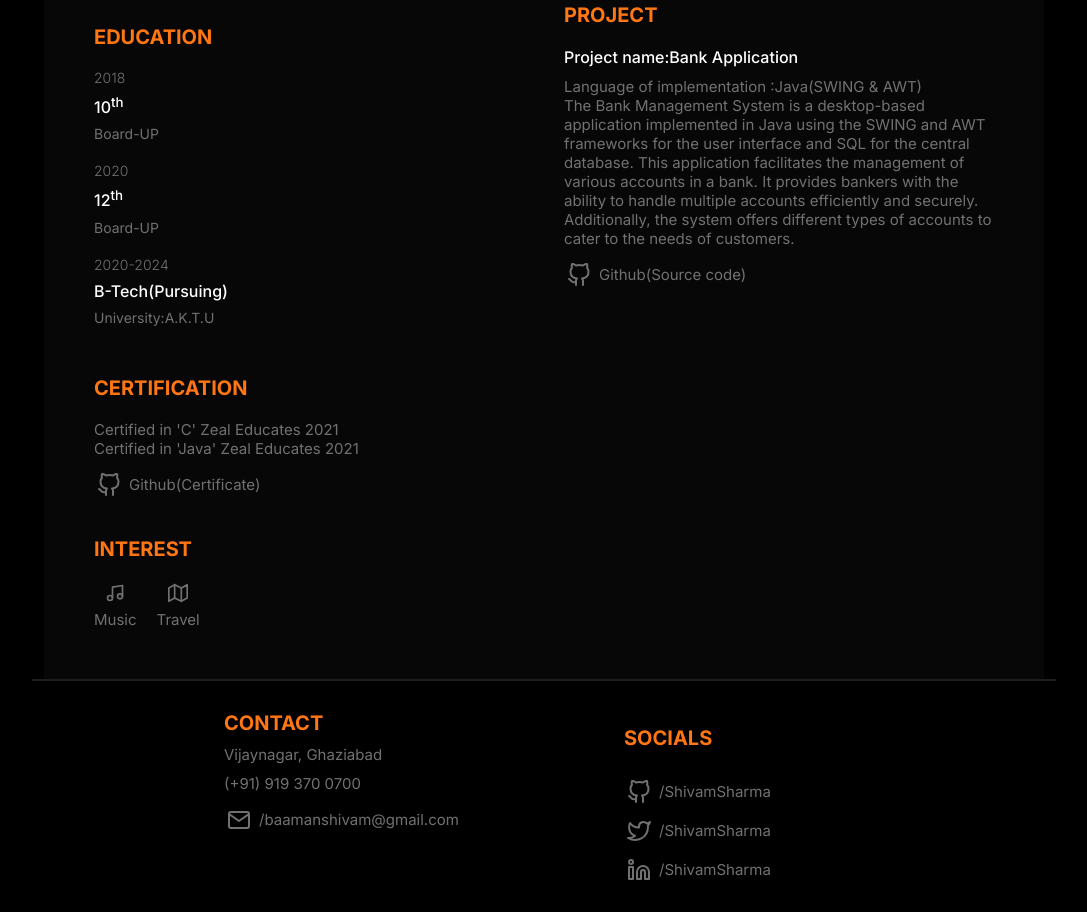
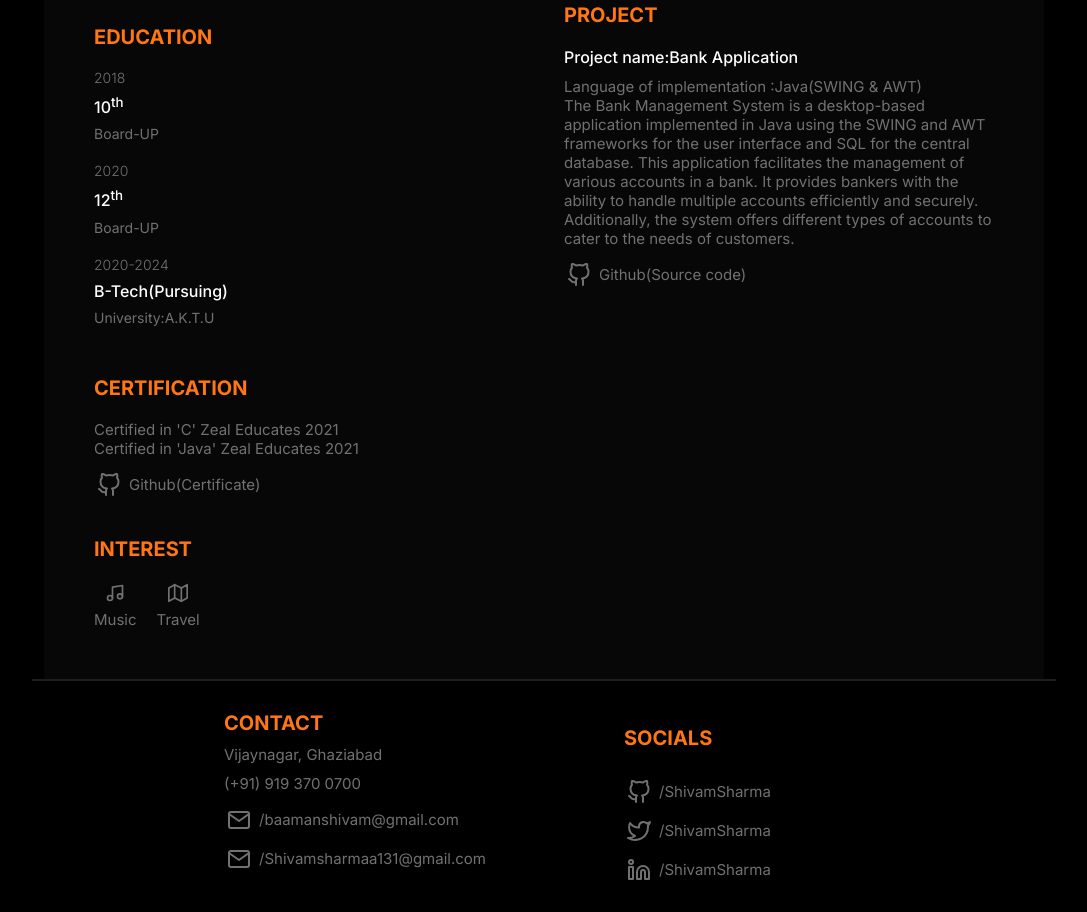
Before and after one commit to ShivamBhardwaj52/Mywebresume, a plain HTML site: page index.html in a window 1280 px wide. Shown: the part 487-1399 px from the top of the page, without its empty margins (96-1183 px from the left). Drawn offline with nearby package versions, Linux system fonts and the light colour scheme.

Commit message:
Update index.html
update a new gmail id

```diff
--- a/index.html
+++ b/index.html
@@ -171,6 +171,9 @@
           <a href="https://mail.baamanshivam@gmail.com"_blank" class="social_item">
             <i data-feather="mail"></i>
             <span>/baamanshivam@gmail.com</span>
+            <a href="https://mail.Shivamsharmaa131@gmail.com"_blank" class="social_item">
+            <i data-feather="mail"></i>
+            <span>/Shivamsharmaa131@gmail.com</span>
 
         </div>
       </div>
```
